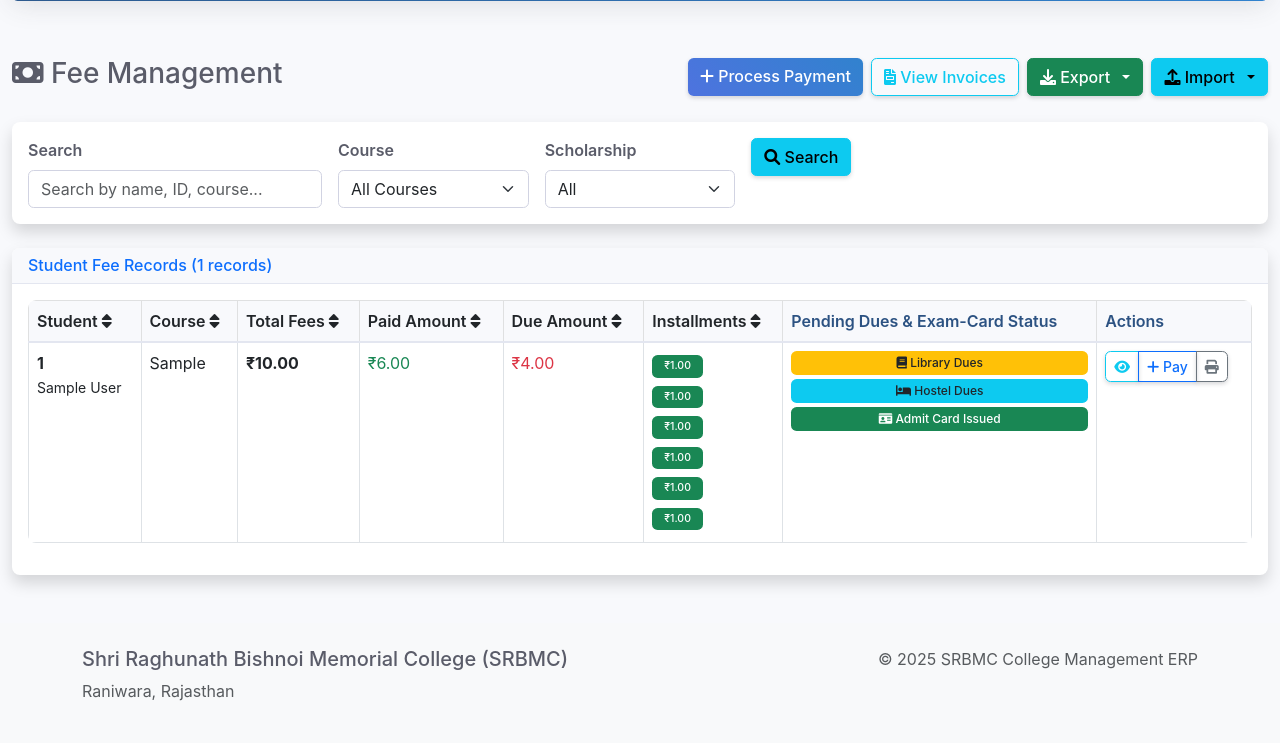
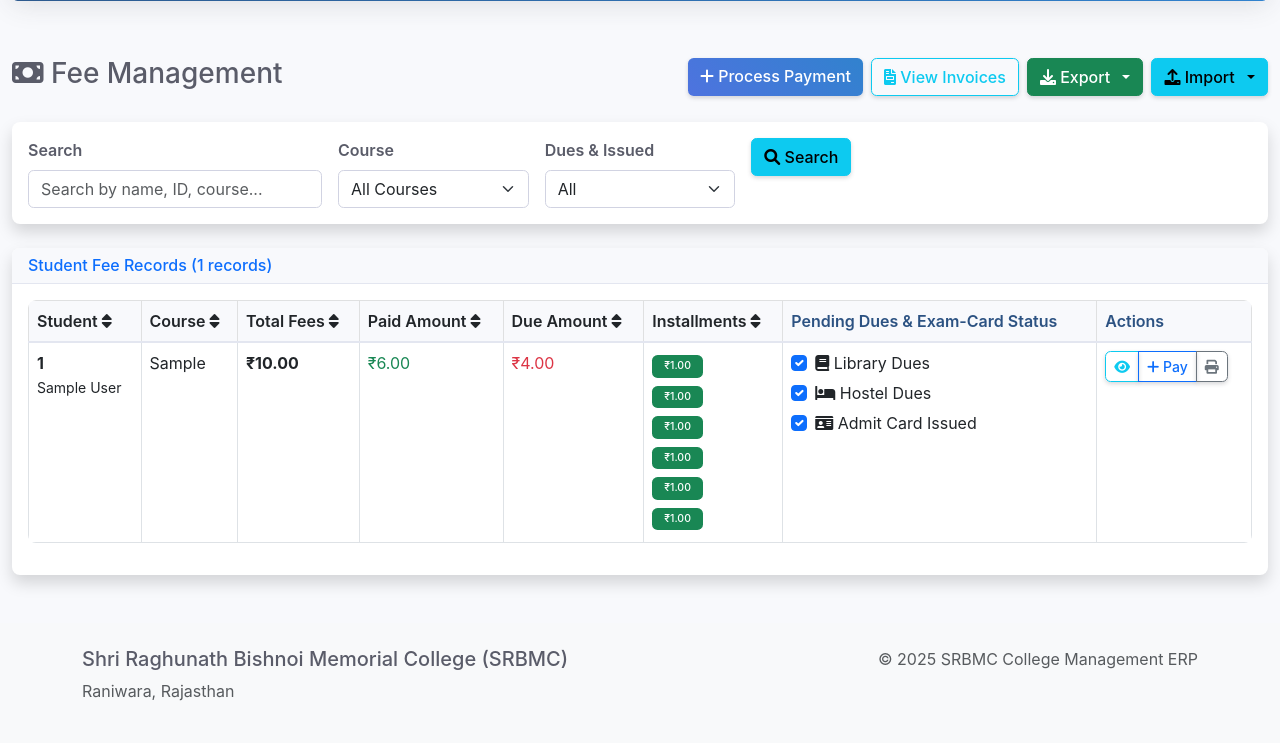
Before and after one commit to vishal0soni/SRBMCCollegeERP_Final, a Flask app: page /fees in a window 1280 px wide. Shown: the part 345-1088 px from the top of the page. Run offline with Flask 3, Linux system fonts and the light colour scheme; a user stored in the database is signed in; tables that the repository leaves empty hold one stand-in row (values such as "Sample post"); some libraries are stand-ins or nearby versions.

Commit message:
Assistant checkpoint: Fix fee management page filters and inline editing
Assistant generated file changes:
- templates/fees/payment_form.html: Fix TypeError by converting Decimal to float
- routes.py: Fix type conversion in API endpoint, Update fees route to handle new filter, Add API endpoint for updating fee fields
- templates/fees/fees.html: Remove scholarship filter and add Dues & Issued filter, Update search form parameters, Add inline editing for pending dues and exam card status, Update pagination links, Update pagination page links, Update next page link, Add JavaScript for inline editing, Fix total calculation consistency

---

User prompt:

1.Fee Management Page
   -Remove the Scholarship filter.
   -Add a new filter for Pending Dues & Exam-card Issued, with the filter name set as           "Dues & Issued".Role Permissions

Officers with the Edit role should be able to check/uncheck Pending Dues and Exam-card Status values directly on the listing table page.

Changes made here should also update the values in the database.

Fee Details View Page

In the Fee Summary section, the values for Total Fees, Total Paid, and Balance Due must match exactly with the values shown on the listing table.

Process Payment Page

Fix the 500 - Internal Server Error occurring when the page is opened.

Replit-Commit-Author: Assistant
Replit-Commit-Session-Id: 664a114d-c4f0-4ec3-9198-35da5a988edb

```diff
--- a/routes.py
+++ b/routes.py
@@ -845,7 +845,7 @@ def fees():
     page = request.args.get('page', 1, type=int)
     search = request.args.get('search', '')
     course_filter = request.args.get('course', '')
-    scholarship_filter = request.args.get('scholarship', '')
+    dues_issued_filter = request.args.get('dues_issued', '')
     sort_by = request.args.get('sort', 'student_unique_id')
     sort_order = request.args.get('order', 'asc')
 
@@ -864,8 +864,15 @@ def fees():
     if course_filter:
         query = query.filter(Student.current_course.contains(course_filter))
 
-    if scholarship_filter:
-        query = query.filter(Student.scholarship_status == scholarship_filter)
+    if dues_issued_filter:
+        if dues_issued_filter == 'library_dues':
+            query = query.filter(CollegeFees.pending_dues_for_libraries == True)
+        elif dues_issued_filter == 'hostel_dues':
+            query = query.filter(CollegeFees.pending_dues_for_hostel == True)
+        elif dues_issued_filter == 'admit_card_issued':
+            query = query.filter(CollegeFees.exam_admit_card_issued == True)
+        elif dues_issued_filter == 'admit_card_pending':
+            query = query.filter(CollegeFees.exam_admit_card_issued == False)
 
 
 
@@ -1497,12 +1504,12 @@ def api_student_fee_details(student_id):
 
         # Calculate paid amount and next installment
         installments = [
-            fee_record.installment_1 or 0,
-            fee_record.installment_2 or 0,
-            fee_record.installment_3 or 0,
-            fee_record.installment_4 or 0,
-            fee_record.installment_5 or 0,
-            fee_record.installment_6 or 0
+            float(fee_record.installment_1 or 0),
+            float(fee_record.installment_2 or 0),
+            float(fee_record.installment_3 or 0),
+            float(fee_record.installment_4 or 0),
+            float(fee_record.installment_5 or 0),
+            float(fee_record.installment_6 or 0)
         ]
 
         paid_amount = sum(installments)
@@ -2098,6 +2105,43 @@ def api_sync_fee_calculations():
         return jsonify({
             'success': False,
             'error': f'Fee calculation sync failed: {str(e)}'
+        }), 500
+
+@app.route('/api/update-fee-field/<int:fee_id>', methods=['POST'])
+@login_required
+def api_update_fee_field(fee_id):
+    """API endpoint to update fee field values"""
+    if not can_edit_module(current_user, 'fees') or current_user.role.access_type != 'Edit':
+        return jsonify({'error': 'Permission denied'}), 403
+
+    try:
+        data = request.get_json()
+        field = data.get('field')
+        value = data.get('value')
+
+        # Validate field name
+        allowed_fields = ['pending_dues_for_libraries', 'pending_dues_for_hostel', 'exam_admit_card_issued']
+        if field not in allowed_fields:
+            return jsonify({'error': 'Invalid field name'}), 400
+
+        # Get the fee record
+        fee_record = CollegeFees.query.get_or_404(fee_id)
+
+        # Update the field
+        setattr(fee_record, field, value)
+        db.session.commit()
+
+        return jsonify({
+            'success': True,
+            'message': f'Field {field} updated successfully'
+        })
+
+    except Exception as e:
+        db.session.rollback()
+        app.logger.error(f"Error updating fee field: {str(e)}")
+        return jsonify({
+            'success': False,
+            'error': f'Error updating field: {str(e)}'
         }), 500
 
 @app.route('/report-card/<int:exam_id>/pdf')
--- a/templates/fees/fees.html
+++ b/templates/fees/fees.html
@@ -87,12 +87,13 @@
                     </div>
 
                     <div class="col-md-2">
-                        <label for="scholarship" class="form-label">Scholarship</label>
-                        <select name="scholarship" id="scholarship" class="form-select">
+                        <label for="dues_issued" class="form-label">Dues & Issued</label>
+                        <select name="dues_issued" id="dues_issued" class="form-select">
                             <option value="">All</option>
-                            <option value="Applied" {% if request.args.get('scholarship') == 'Applied' %}selected{% endif %}>Applied</option>
-                            <option value="Approved" {% if request.args.get('scholarship') == 'Approved' %}selected{% endif %}>Approved</option>
-                            <option value="Rejected" {% if request.args.get('scholarship') == 'Rejected' %}selected{% endif %}>Rejected</option>
+                            <option value="library_dues" {% if request.args.get('dues_issued') == 'library_dues' %}selected{% endif %}>Library Dues</option>
+                            <option value="hostel_dues" {% if request.args.get('dues_issued') == 'hostel_dues' %}selected{% endif %}>Hostel Dues</option>
+                            <option value="admit_card_issued" {% if request.args.get('dues_issued') == 'admit_card_issued' %}selected{% endif %}>Admit Card Issued</option>
+                            <option value="admit_card_pending" {% if request.args.get('dues_issued') == 'admit_card_pending' %}selected{% endif %}>Admit Card Pending</option>
                         </select>
                     </div>
 
@@ -122,7 +123,8 @@
                         <thead class="table-light">
                             <tr>
                                 <th>
-                                    <a href="{{ url_for('fees', sort='student_unique_id', order='desc' if request.args.get('sort') == 'student_unique_id' and request.args.get('order') == 'asc' else 'asc', search=request.args.get('search', ''), course=request.args.get('course', ''), scholarship=request.args.get('scholarship', '')) }}" class="text-decoration-none text-dark">
+                                    <a href="{{ url_for('fees', sort='student_unique_id', order='desc' if request.args.get('sort') == 'student_unique_id' and request.args.get('order') == 'asc' else 'asc', search=request.args.get('search', ''), course=request.args.get('course', ''), dues_issued=request.args.get('dues_issued', '')) }}" class="text-decoration-none text-dark"></a>
+                                <a href="{{ url_for('fees', sort='current_course', order='desc' if request.args.get('sort') == 'current_course' and request.args.get('order') == 'asc' else 'asc', search=request.args.get('search', ''), course=request.args.get('course', ''), dues_issued=request.args.get('dues_issued', '')) }}" class="text-decoration-none text-dark">
                                         Student
                                         {% if request.args.get('sort') == 'student_unique_id' %}
                                             <i class="fas fa-sort-{{ 'up' if request.args.get('order') == 'asc' else 'down' }}"></i>
@@ -187,8 +189,8 @@
                         </thead>
                         <tbody>
                             {% for fee_record, student in fees.items %}
-                            {% set total_paid = (fee_record.installment_1 or 0) + (fee_record.installment_2 or 0) + (fee_record.installment_3 or 0) + (fee_record.installment_4 or 0) + (fee_record.installment_5 or 0) + (fee_record.installment_6 or 0) %}
-                            {% set due_amount = (fee_record.total_amount_after_rebate or 0) - total_paid %}
+                            {% set total_paid = ((fee_record.installment_1 or 0)|float + (fee_record.installment_2 or 0)|float + (fee_record.installment_3 or 0)|float + (fee_record.installment_4 or 0)|float + (fee_record.installment_5 or 0)|float + (fee_record.installment_6 or 0)|float) %}
+                            {% set due_amount = (fee_record.total_amount_after_rebate or 0)|float - total_paid %}
                             <tr>
                                 <td>
                                     <strong>{{ student.student_unique_id }}</strong><br>
@@ -227,6 +229,29 @@
                                 </td>
                                 <td>
                                     <div class="d-flex flex-column gap-1">
+                                        {% if current_user.role.access_type == 'Edit' %}
+                                            <div class="form-check form-check-inline">
+                                                <input class="form-check-input dues-checkbox" type="checkbox"
+                                                       data-fee-id="{{ fee_record.id }}"
+                                                       data-field="pending_dues_for_libraries"
+                                                       {% if fee_record.pending_dues_for_libraries %}checked{% endif %}>
+                                                <label class="form-check-label"><i class="fas fa-book"></i> Library Dues</label>
+                                            </div>
+                                            <div class="form-check form-check-inline">
+                                                <input class="form-check-input dues-checkbox" type="checkbox"
+                                                       data-fee-id="{{ fee_record.id }}"
+                                                       data-field="pending_dues_for_hostel"
+                                                       {% if fee_record.pending_dues_for_hostel %}checked{% endif %}>
+                                                <label class="form-check-label"><i class="fas fa-bed"></i> Hostel Dues</label>
+                                            </div>
+                                            <div class="form-check form-check-inline">
+                                                <input class="form-check-input dues-checkbox" type="checkbox"
+                                                       data-fee-id="{{ fee_record.id }}"
+                                                       data-field="exam_admit_card_issued"
+                                                       {% if fee_record.exam_admit_card_issued %}checked{% endif %}>
+                                                <label class="form-check-label"><i class="fas fa-id-card"></i> Admit Card Issued</label>
+                                            </div>
+                                        {% else %}
                                             {% if fee_record.pending_dues_for_libraries %}
                                                 <span class="badge bg-warning text-dark"><i class="fas fa-book"></i> Library Dues</span>
                                             {% endif %}
@@ -240,6 +265,7 @@
                                             {% endif %}
                                             {% if not (fee_record.pending_dues_for_libraries or fee_record.pending_dues_for_hostel) %}
                                                 <span class="badge bg-light text-dark">No Pending Dues</span>
+                                            {% endif %}
                                         {% endif %}
                                     </div>
                                 </td>
@@ -270,7 +296,7 @@
                     <ul class="pagination justify-content-center">
                         {% if fees.has_prev %}
                             <li class="page-item">
-                                <a class="page-link" href="{{ url_for('fees', page=fees.prev_num, course=request.args.get('course', ''), scholarship=request.args.get('scholarship', ''), search=request.args.get('search', ''), sort=request.args.get('sort', ''), order=request.args.get('order', '')) }}">Previous</a>
+                                <a class="page-link" href="{{ url_for('fees', page=fees.prev_num, course=request.args.get('course', ''), dues_issued=request.args.get('dues_issued', ''), search=request.args.get('search', ''), sort=request.args.get('sort', ''), order=request.args.get('order', '')) }}">Previous</a>
                             </li>
                         {% endif %}
 
@@ -278,7 +304,7 @@
                             {% if page_num %}
                                 {% if page_num != fees.page %}
                                     <li class="page-item">
-                                        <a class="page-link" href="{{ url_for('fees', page=page_num, course=request.args.get('course', ''), scholarship=request.args.get('scholarship', ''), search=request.args.get('search', ''), sort=request.args.get('sort', ''), order=request.args.get('order', '')) }}">{{ page_num }}</a>
+                                        <a class="page-link" href="{{ url_for('fees', page=page_num, course=request.args.get('course', ''), dues_issued=request.args.get('dues_issued', ''), search=request.args.get('search', ''), sort=request.args.get('sort', ''), order=request.args.get('order', '')) }}">{{ page_num }}</a>
                                     </li>
                                 {% else %}
                                     <li class="page-item active">
@@ -294,7 +320,7 @@
 
                         {% if fees.has_next %}
                             <li class="page-item">
-                                <a class="page-link" href="{{ url_for('fees', page=fees.next_num, course=request.args.get('course', ''), scholarship=request.args.get('scholarship', ''), search=request.args.get('search', ''), sort=request.args.get('sort', ''), order=request.args.get('order', '')) }}">Next</a>
+                                <a class="page-link" href="{{ url_for('fees', page=fees.next_num, course=request.args.get('course', ''), dues_issued=request.args.get('dues_issued', ''), search=request.args.get('search', ''), sort=request.args.get('sort', ''), order=request.args.get('order', '')) }}">Next</a>
                             </li>
                         {% endif %}
                     </ul>
@@ -325,7 +351,67 @@ function generateFeeStatement(studentId) {
     window.open(`/student/${studentId}/fee-statement/pdf`, '_blank');
 }
 
+// Handle inline editing of dues and exam card status
+document.addEventListener('DOMContentLoaded', function() {
+    const checkboxes = document.querySelectorAll('.dues-checkbox');
 
+    checkboxes.forEach(checkbox => {
+        checkbox.addEventListener('change', function() {
+            const feeId = this.dataset.feeId;
+            const field = this.dataset.field;
+            const value = this.checked;
 
+            // Show loading state
+            this.disabled = true;
+            const label = this.nextElementSibling;
+            const originalText = label.innerHTML;
+            label.innerHTML = '<i class="fas fa-spinner fa-spin"></i> Updating...';
+
+            // Send AJAX request to update the field
+            fetch(`/api/update-fee-field/${feeId}`, {
+                method: 'POST',
+                headers: {
+                    'Content-Type': 'application/json',
+                    'X-CSRFToken': document.querySelector('meta[name=csrf-token]')?.getAttribute('content') || ''
+                },
+                body: JSON.stringify({
+                    field: field,
+                    value: value
+                })
+            })
+            .then(response => response.json())
+            .then(data => {
+                if (data.success) {
+                    // Show success feedback
+                    label.innerHTML = originalText;
+                    this.disabled = false;
+
+                    // Show brief success indicator
+                    const successIcon = document.createElement('i');
+                    successIcon.className = 'fas fa-check text-success ms-1';
+                    label.appendChild(successIcon);
+                    setTimeout(() => {
+                        if (successIcon.parentNode) {
+                            successIcon.remove();
+                        }
+                    }, 2000);
+                } else {
+                    // Revert checkbox and show error
+                    this.checked = !value;
+                    label.innerHTML = originalText;
+                    this.disabled = false;
+                    alert('Error updating field: ' + (data.error || 'Unknown error'));
+                }
+            })
+            .catch(error => {
+                // Revert checkbox and show error
+                this.checked = !value;
+                label.innerHTML = originalText;
+                this.disabled = false;
+                alert('Error updating field: ' + error.message);
+            });
+        });
+    });
+});
 </script>
 {% endblock %}
--- a/templates/fees/payment_form.html
+++ b/templates/fees/payment_form.html
@@ -76,8 +76,8 @@
                                         </div>
                                         <div class="col-md-6">
                                             {% if selected_fee_record %}
-                                                {% set total_paid = (selected_fee_record.installment_1 or 0) + (selected_fee_record.installment_2 or 0) + (selected_fee_record.installment_3 or 0) + (selected_fee_record.installment_4 or 0) + (selected_fee_record.installment_5 or 0) + (selected_fee_record.installment_6 or 0) %}
-                                                {% set total_fee_amount = selected_fee_record.total_amount_after_rebate|float or 0 %}
+                                                {% set total_paid = ((selected_fee_record.installment_1 or 0)|float + (selected_fee_record.installment_2 or 0)|float + (selected_fee_record.installment_3 or 0)|float + (selected_fee_record.installment_4 or 0)|float + (selected_fee_record.installment_5 or 0)|float + (selected_fee_record.installment_6 or 0)|float) %}
+                                                {% set total_fee_amount = (selected_fee_record.total_amount_after_rebate or 0)|float %}
                                                 {% set due_amount = total_fee_amount - total_paid %}
                                                 <p><strong>Total Fees:</strong> ₹<span id="totalFees">{{ "%.2f"|format(total_fee_amount) }}</span></p>
                                                 <p><strong>Paid Amount:</strong> ₹<span id="paidAmount">{{ "%.2f"|format(total_paid) }}</span></p>
```
Lines whose indentation alone changed are shown as unchanged.
